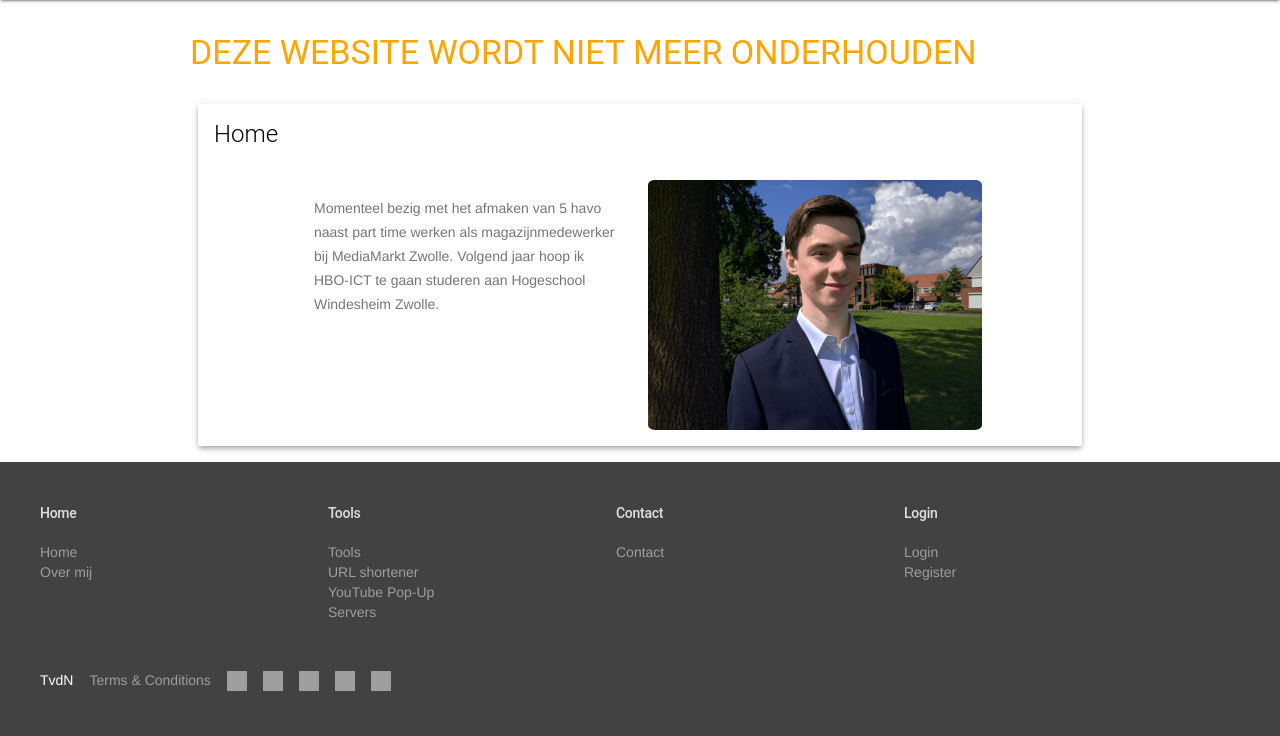
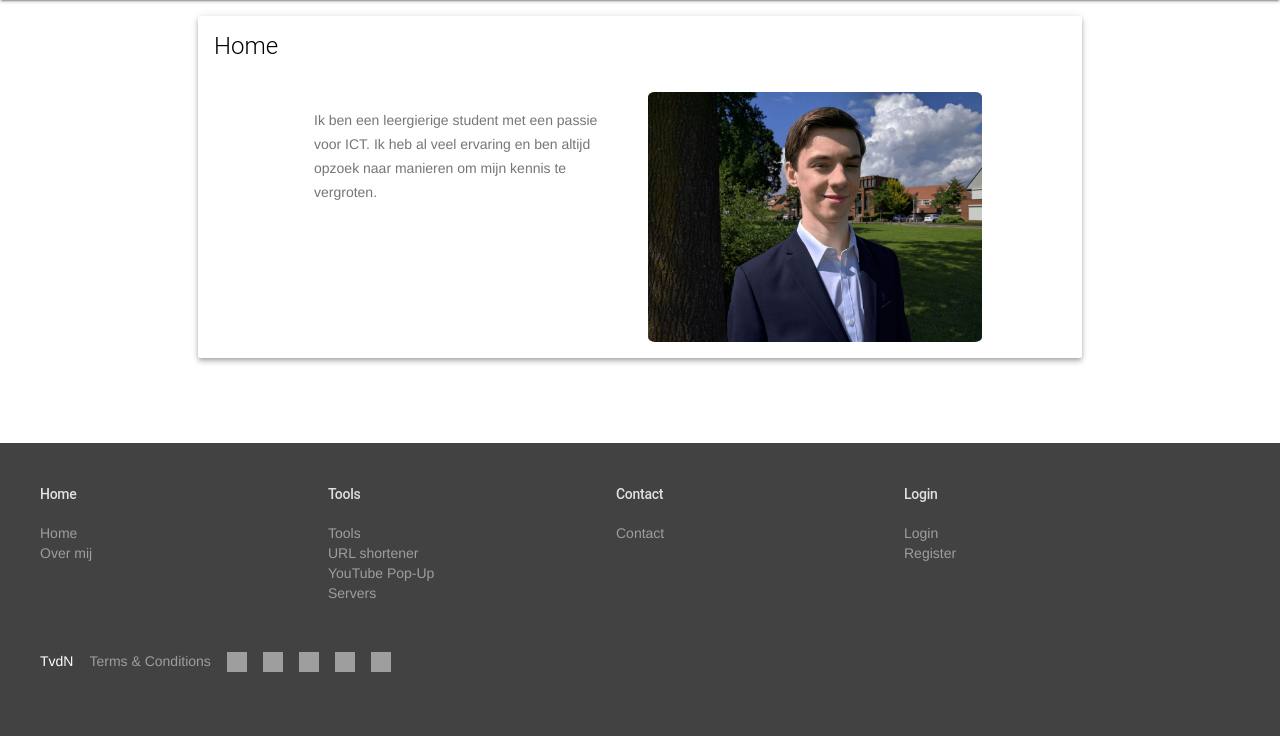
Before and after one commit to ThomasIAm/thomasvdn-PHP, a PHP site: page / in a window 1280 px wide. Shown: the part 64-800 px from the top of the page. Run offline with PHP 8.4, Linux system fonts and the light colour scheme; grey boxes are pictures that could not be loaded.

Commit message:
Moved cloudflare sse comment, removed old page content, added new page content, changed img url to be root relative

```diff
--- a/index.php
+++ b/index.php
@@ -1,7 +1,7 @@
+<!--sse-->
 <!-- find root -->
 <?php $root = $_SERVER["DOCUMENT_ROOT"] ?>
 <!doctype html>
-<!--sse-->
 <html>
 	<head>
 		<!-- include head information -->
@@ -30,23 +30,6 @@
 				<div class="page-content">
 					<!-- content goes here -->
 					<div class="mdl-grid max-width">
-						<!--<div class="mdl-cell mdl-cell--12-col mdl-cell--8-col-tablet mdl-cell--4-col-phone mdl-card mdl-shadow--4dp">
-							<div class="mdl-card__title" id="home">
-								<h2 class="mdl-card__title-text">Home</h2>
-							</div>
-							<div class="mdl-card__media">
-								<img src="https://thomasvdn.nl/img/home.jpg" alt="Portrait Photo" class="article-image">
-							</div>
-							<div class="mdl-card__supporting-text supporting-text">
-								<h3 class="mdl-cell mdl-cell--6-col mdl-cell--5-col-tablet mdl-cell--3-col-phone" id="over">Over mij</h3>
-								<p class="about">
-									Momenteel bezig met het afmaken van 5 havo naast part time werken als magazijnmedewerker bij MediaMarkt Zwolle. Volgend jaar hoop ik HBO-ICT te gaan studeren aan Hogeschool Windesheim Zwolle.
-								</p>
-							</div>
-						</div>-->
-
-						<h3 style="text-decoration: blink; color: orange">DEZE WEBSITE WORDT NIET MEER ONDERHOUDEN</h3>
-
 						<div class="mdl-cell mdl-cell--12-col mdl-card mdl-shadow--4dp">
 							<div class="mdl-card__title">
 								<h2 class="mdl-card__title-text">Home</h2>
@@ -54,11 +37,11 @@
 							<div class="mdl-grid small-width">
 								<div class="mdl-cell mdl-cell--6-col mdl-card__supporting-text no-padding">
 									<p>
-										Momenteel bezig met het afmaken van 5 havo naast part time werken als magazijnmedewerker bij MediaMarkt Zwolle. Volgend jaar hoop ik HBO-ICT te gaan studeren aan Hogeschool Windesheim Zwolle.
+										Ik ben een leergierige student met een passie voor ICT. Ik heb al veel ervaring en ben altijd opzoek naar manieren om mijn kennis te vergroten.
 									</p>
 								</div>
 								<div class="mdl-cell mdl-cell--6-col">
-									<img src="https://thomasvdn.nl/img/home.jpg" alt="Portrait Photo" class="article-image">
+									<img src="img/home.jpg" alt="Portrait Photo" class="article-image">
 								</div>
 							</div>
 						</div>
```
